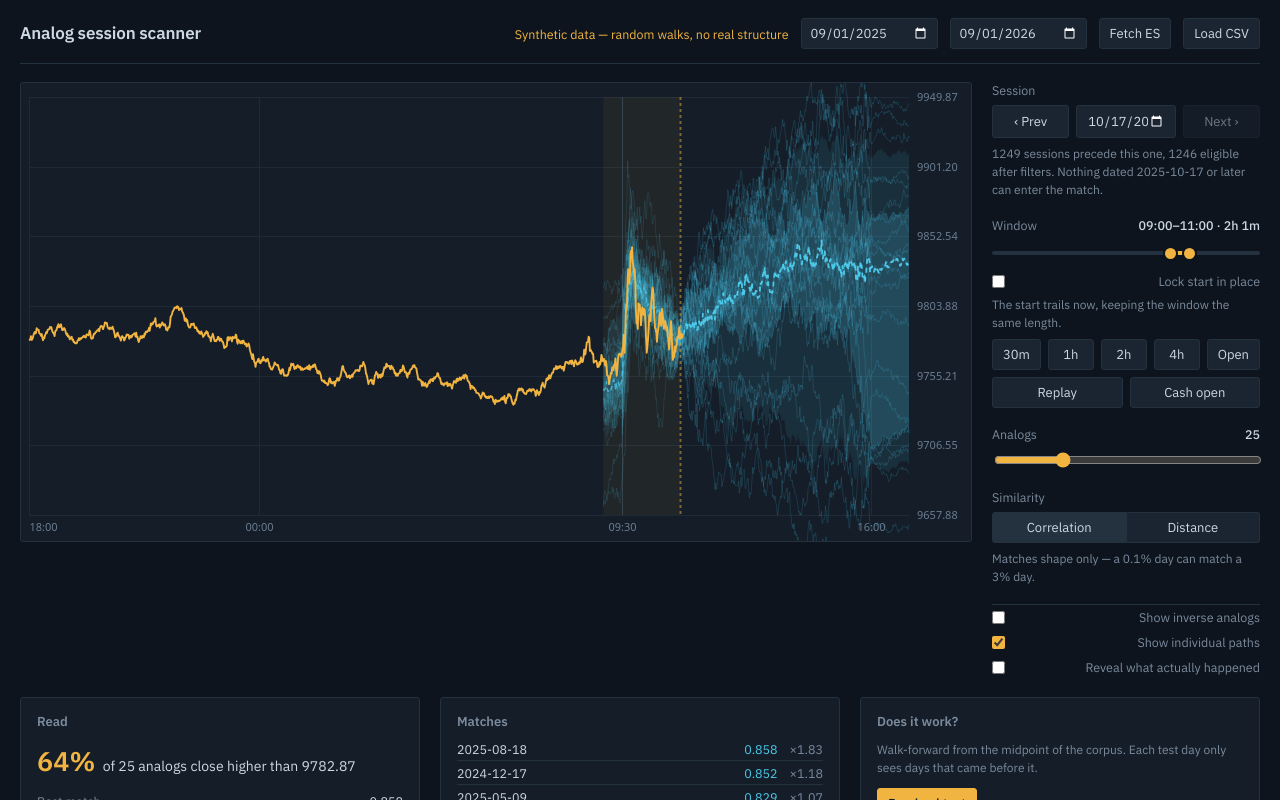
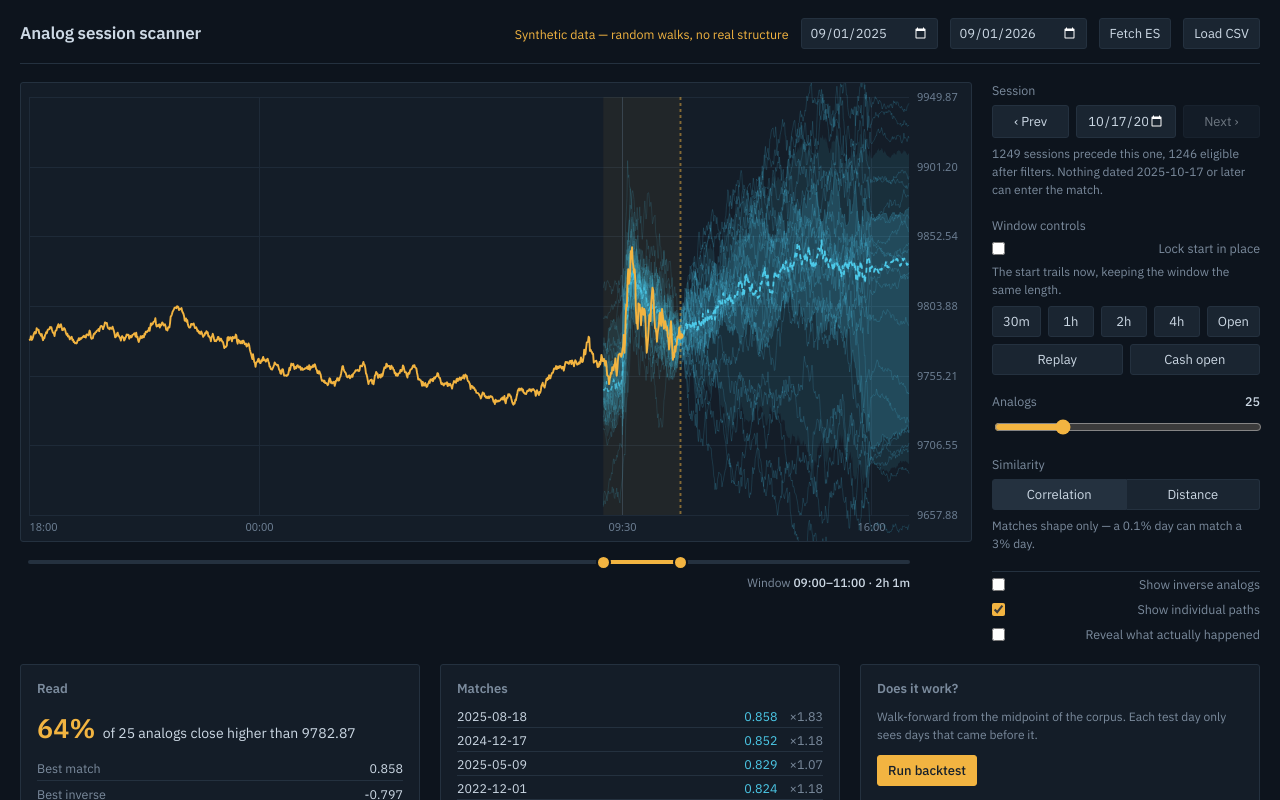
Before and after one commit to leonidastrading/marketmap, a Next.js app: page / in a window 1280 px wide. Shown: the top 800 px of the page. Built offline with nearby package versions, Linux system fonts and the light colour scheme.

Commit message:
Add files via upload

```diff
--- a/app/globals.css
+++ b/app/globals.css
@@ -86,12 +86,46 @@ h1 {
   margin-top: 18px;
 }
 
+.plot {
+  min-width: 0;
+  display: flex;
+  flex-direction: column;
+  gap: 7px;
+}
+
 .chart {
   height: 460px;
   min-width: 0;
   background: var(--panel);
   border: 1px solid var(--line);
   border-radius: 3px;
+}
+
+/* These two must equal padL and padR in Chart.tsx. The canvas plots bar 0 at
+   x=padL and bar 1379 at x=W-padR, so matching the inset is what puts a thumb
+   directly under the minute it selects. Change one, change the other. */
+.scrubber {
+  padding-left: 8px;
+  padding-right: 62px;
+}
+
+/* A range input insets its thumb centre by half a thumb at each end. Widening
+   the input by one thumb and pulling it back by half cancels that, so the
+   centre travels edge to edge across the plot rather than 7.5px short of it. */
+.scrubber .range2 input[type="range"] {
+  left: -7.5px;
+  width: calc(100% + 15px);
+}
+
+.scrubread {
+  font-size: 12px;
+  color: var(--ink-dim);
+  text-align: right;
+}
+
+.scrubread b {
+  color: var(--ink);
+  font-weight: 500;
 }
 
 aside {
--- a/app/page.tsx
+++ b/app/page.tsx
@@ -284,6 +284,7 @@ export default function Page() {
       {error && <div className="error">{error}</div>}
 
       <section className="stage">
+        <div className="plot">
           <div className="chart">
             <Chart
               target={target}
@@ -294,6 +295,50 @@ export default function Page() {
               showLines={showLines}
               windowLo={result?.lo ?? 0}
             />
+          </div>
+
+          {/*
+            The scrubber is inset by the canvas's own padL/padR so a thumb sits
+            directly beneath the bar it selects. Both inputs span the full bar
+            range rather than their usable range — a range input maps its thumb
+            across min..max, so a narrower max would compress the scale and
+            break the alignment. moveFrom/moveNow clamp instead.
+          */}
+          <div className="scrubber">
+            <div className="range2">
+              <div className="track" />
+              <div
+                className="fill"
+                style={{
+                  left: `${(fromBar / (SESSION_BARS - 1)) * 100}%`,
+                  right: `${100 - (t / (SESSION_BARS - 1)) * 100}%`,
+                }}
+              />
+              <input
+                aria-label="Window start"
+                type="range"
+                min={0}
+                max={SESSION_BARS - 1}
+                value={fromBar}
+                onChange={(e) => moveFrom(+e.target.value)}
+              />
+              <input
+                aria-label="Now"
+                type="range"
+                min={0}
+                max={SESSION_BARS - 1}
+                value={t}
+                onChange={(e) => moveNow(+e.target.value)}
+              />
+            </div>
+            <div className="scrubread">
+              Window{" "}
+              <b>
+                {barLabel(fromBar)}&ndash;{barLabel(t)} &middot;{" "}
+                {fmtDur(windowMins)}
+              </b>
+            </div>
+          </div>
         </div>
 
         <aside>
@@ -328,39 +373,7 @@ export default function Page() {
           </div>
 
           <div className="row">
-            <label>
-              Window{" "}
-              <b>
-                {barLabel(fromBar)}&ndash;{barLabel(t)} &middot; {fmtDur(windowMins)}
-              </b>
-            </label>
-
-            <div className="range2">
-              <div className="track" />
-              <div
-                className="fill"
-                style={{
-                  left: `${(fromBar / (SESSION_BARS - 1)) * 100}%`,
-                  right: `${100 - (t / (SESSION_BARS - 1)) * 100}%`,
-                }}
-              />
-              <input
-                aria-label="Window start"
-                type="range"
-                min={0}
-                max={SESSION_BARS - 45}
-                value={fromBar}
-                onChange={(e) => moveFrom(+e.target.value)}
-              />
-              <input
-                aria-label="Now"
-                type="range"
-                min={30}
-                max={SESSION_BARS - 30}
-                value={t}
-                onChange={(e) => moveNow(+e.target.value)}
-              />
-            </div>
+            <label>Window controls</label>
 
             <label className="check">
               <input
--- a/components/Chart.tsx
+++ b/components/Chart.tsx
@@ -14,7 +14,9 @@ const C = {
   gridStrong: "#2C3D4F",
   axis: "#6B7D91",
   today: "#F2B441",
-  future: "#4A5866",
+  // The realized path after "now". Magenta at hue ~291 rather than a pink near
+  // the rose used for inverse analogs (~340), so the two never read as related.
+  outcome: "#E040FB",
   pos: "#4CC9E8",
   neg: "#E8618C",
   band: "rgba(76, 201, 232, 0.10)",
@@ -254,7 +256,7 @@ export default function Chart({
         (i) => [X(i), Y(target.closes[i])],
         t,
         Math.min(target.lastReal, SESSION_BARS - 1),
-        C.future,
+        C.outcome,
         1.5
       );
     }
```
Lines whose indentation alone changed are shown as unchanged.
